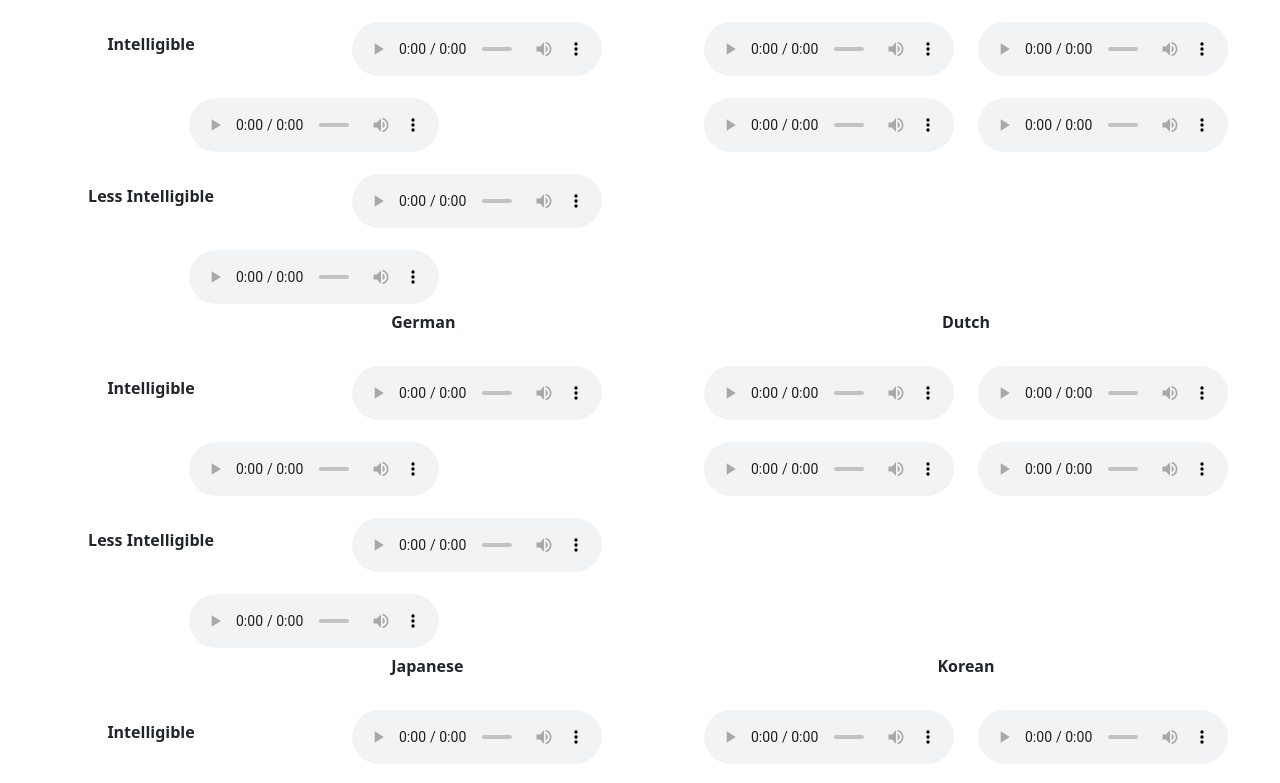
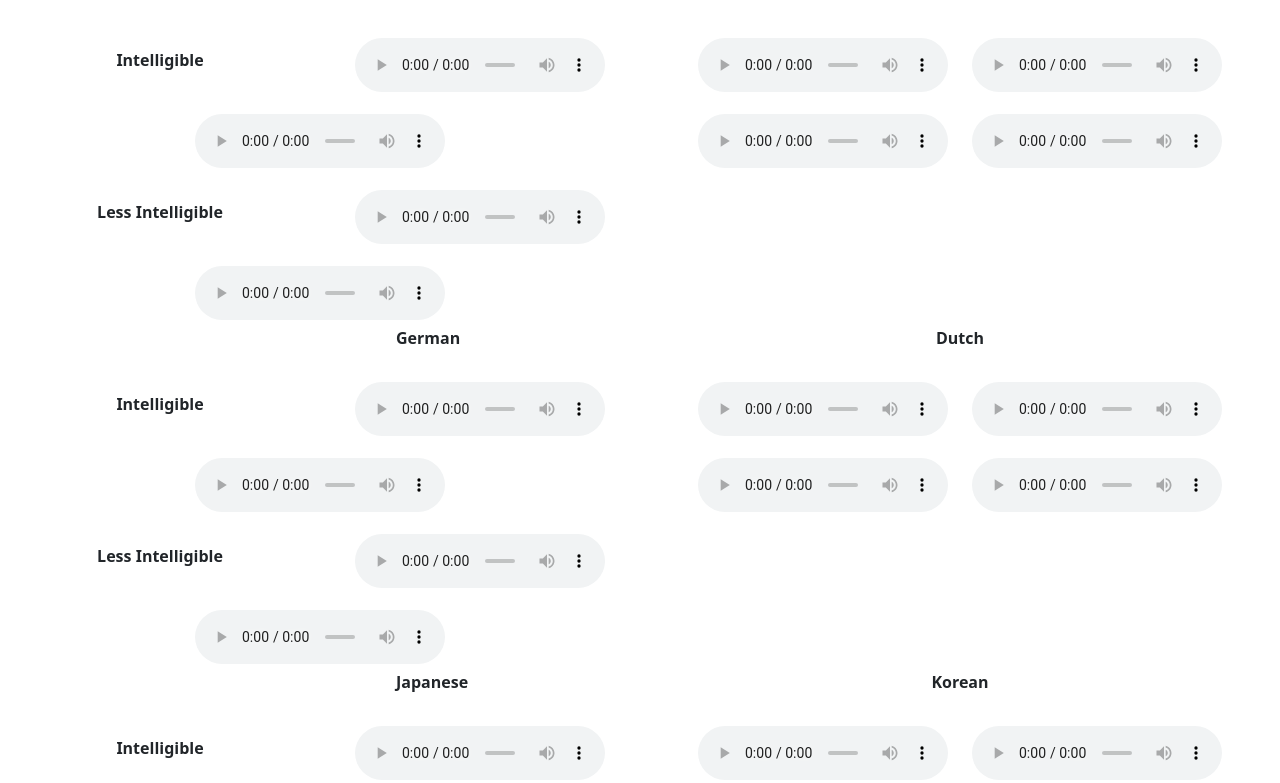
Before and after one commit to Insynthart/Insynthart.github.io, a plain HTML site: page index.html in a window 1280 px wide. Shown: the part 708-1491 px from the top of the page. Drawn offline with nearby package versions, Linux system fonts and the light colour scheme.

Commit message:
Update index.html

```diff
--- a/index.html
+++ b/index.html
@@ -87,7 +87,7 @@
 	</div>
 </div>
 
-<div class="container-fluid py-0 px-0  text-center">
+<div class="container-fluid py-3 text-center">
 
 	<h1 class="text-start"> FLEURS</h1>
 	<div class="row ">
```
